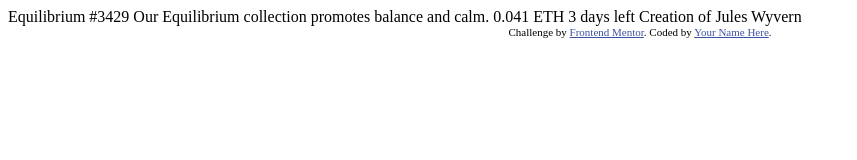
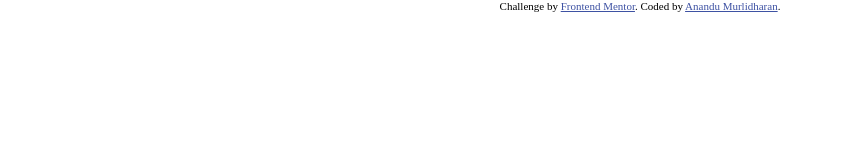
Before and after one commit to anandumurli/FrontendMentor_NFT_card, a plain HTML site: page index.html in a window 1280 px wide. Shown: the whole page, without its empty margins (0-857 px from the left). Drawn offline with Linux system fonts and the light colour scheme.

Commit message:
first setup

```diff
--- a/index.html
+++ b/index.html
@@ -4,27 +4,14 @@
   <meta charset="UTF-8">
   <meta name="viewport" content="width=device-width, initial-scale=1.0">
   <link rel="icon" type="image/png" sizes="32x32" href="./images/favicon-32x32.png">
-
   <title>Frontend Mentor | NFT preview card component</title>
-  <style>
-    .attribution { font-size: 11px; text-align: center; }
-    .attribution a { color: hsl(228, 45%, 44%); }
-  </style>
+  <link rel="stylesheet" href="./static/style.css">
 </head>
 <body>
 
-  Equilibrium #3429
-
-  Our Equilibrium collection promotes balance and calm.
-
-  0.041 ETH
-  3 days left
-
-  Creation of Jules Wyvern
-
   <div class="attribution">
     Challenge by <a href="https://www.frontendmentor.io?ref=challenge" target="_blank">Frontend Mentor</a>.
-    Coded by <a href="#">Your Name Here</a>.
+    Coded by <a href="https://github.com/anandumurli">Anandu Murlidharan</a>.
   </div>
 </body>
 </html>
--- /dev/null
+++ b/static/style.css
@@ -0,0 +1,8 @@
+*{
+    padding: 0;
+    margin: 0;
+    box-sizing: border-box;
+}
+
+.attribution { font-size: 11px; text-align: center; }
+.attribution a { color: hsl(228, 45%, 44%); }
```
Also changed, not shown: 1 other file.
